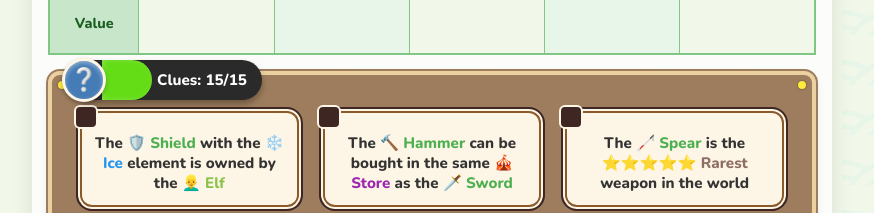
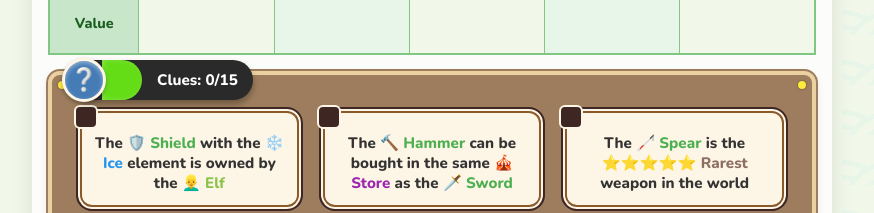
Before and after one commit to Feltoo/Profile-Match, a React (Vite) app: page / in a window 1280 px wide. Shown: the part 565-778 px from the top of the page, without its empty margins (208-1082 px from the left). Built offline with nearby package versions, Linux system fonts and the light colour scheme.

Commit message:
Implement dynamic clue counter and progress bar based on user answers

```diff
--- a/src/App.jsx
+++ b/src/App.jsx
@@ -164,8 +164,10 @@ function App() {
           <div className="clues-badge-icon">
             <span style={{ fontSize: '1.4rem' }}>❔</span>
           </div>
-          <div className="clues-badge-progress"></div>
-          <span className="clues-badge-text">Clues: {level1.clues.length}/15</span>
+          <div className="clues-badge-progress" style={{ width: `calc(40px + ${(level1.clues.filter(clue => clue.check && clue.check(gridState)).length / level1.clues.length) * 100}%)` }}></div>
+          <span className="clues-badge-text">
+            Clues: {level1.clues.filter(clue => clue.check && clue.check(gridState)).length}/{level1.clues.length}
+          </span>
         </div>
 
         <div className="clues-scroll">
--- a/src/data/level.js
+++ b/src/data/level.js
@@ -85,20 +85,95 @@ export const level1 = {
     hammer: { type: 't_hammer', element: 'e_stars', origin: 'o_shop', owner: 'p_santa', rarity: 'r_4', value: 'v_5' },
   },
   clues: [
-    { id: 1, text: "The 🛡️ <span style='color: #4CAF50;'>Shield</span> with the ❄️ <span style='color: #2196F3;'>Ice</span> element is owned by the 👱‍♂️ <span style='color: #8BC34A;'>Elf</span>", status: "neutral" },
-    { id: 2, text: "The 🔨 <span style='color: #4CAF50;'>Hammer</span> can be bought in the same 🎪 <span style='color: #9C27B0;'>Store</span> as the 🗡️ <span style='color: #4CAF50;'>Sword</span>", status: "neutral" },
-    { id: 3, text: "The 🦯 <span style='color: #4CAF50;'>Spear</span> is the ⭐⭐⭐⭐⭐ <span style='color: #8D6E63;'>Rarest</span> weapon in the world", status: "neutral" },
-    { id: 4, text: "The 🗡️ <span style='color: #4CAF50;'>Sword</span> is wielded by the brave 🛡️ <span style='color: #607D8B;'>Knight</span>", status: "neutral" },
-    { id: 5, text: "The 🏹 <span style='color: #4CAF50;'>Bow</span> is only ⭐ <span style='color: #8D6E63;'>1 Star</span> but costs a hefty 💲💲💲💲", status: "neutral" },
-    { id: 6, text: "The 🔨 <span style='color: #4CAF50;'>Hammer</span> is a highly rated ⭐⭐⭐⭐ <span style='color: #8D6E63;'>4 Star</span> artifact", status: "neutral" },
-    { id: 7, text: "The 🦯 <span style='color: #4CAF50;'>Spear</span> is hidden in a 🪨 <span style='color: #795548;'>Cave</span> by a 🪄 <span style='color: #9C27B0;'>Wizard</span>", status: "neutral" },
-    { id: 8, text: "The ✨ <span style='color: #FBC02D;'>Stars</span> element weapon is the most expensive 💲💲💲💲💲", status: "highlight" },
-    { id: 9, text: "The weapon found in the 🌊 <span style='color: #03A9F4;'>Ocean</span> belongs to a living 🧪 <span style='color: #E91E63;'>Potion</span>", status: "neutral" },
-    { id: 10, text: "The 🪵 <span style='color: #795548;'>Wood</span> element weapon has a normal price of 💲💲💲", status: "neutral" },
-    { id: 11, text: "The 🛡️ <span style='color: #607D8B;'>Knight's</span> weapon is rated ⭐⭐⭐ <span style='color: #8D6E63;'>3 Stars</span>", status: "neutral" },
-    { id: 12, text: "The ❄️ <span style='color: #2196F3;'>Ice</span> shield is the absolute cheapest weapon at just 💲", status: "highlight" },
-    { id: 13, text: "The 🛡️ <span style='color: #4CAF50;'>Shield</span> was forged deep inside the 🌋 <span style='color: #FF5722;'>Volcano</span>", status: "neutral" },
-    { id: 14, text: "The 🏹 <span style='color: #4CAF50;'>Bow</span> utilizes the destructive 🔥 <span style='color: #FF9800;'>Fire</span> element", status: "neutral" },
-    { id: 15, text: "The 🦯 <span style='color: #4CAF50;'>Spear</span> also utilizes the 🔥 <span style='color: #FF9800;'>Fire</span> element", status: "neutral" }
+    {
+      id: 1,
+      text: "The 🛡️ <span style='color: #4CAF50;'>Shield</span> with the ❄️ <span style='color: #2196F3;'>Ice</span> element is owned by the 👱‍♂️ <span style='color: #8BC34A;'>Elf</span>",
+      status: "neutral",
+      check: (grid) => grid.shield?.element?.id === 'e_ice' && grid.shield?.owner?.id === 'p_boy'
+    },
+    {
+      id: 2,
+      text: "The 🔨 <span style='color: #4CAF50;'>Hammer</span> can be bought in the same 🎪 <span style='color: #9C27B0;'>Store</span> as the 🗡️ <span style='color: #4CAF50;'>Sword</span>",
+      status: "neutral",
+      check: (grid) => grid.hammer?.origin?.id === 'o_shop' && grid.sword?.origin?.id === 'o_shop'
+    },
+    {
+      id: 3,
+      text: "The 🦯 <span style='color: #4CAF50;'>Spear</span> is the ⭐⭐⭐⭐⭐ <span style='color: #8D6E63;'>Rarest</span> weapon in the world",
+      status: "neutral",
+      check: (grid) => grid.spear?.rarity?.id === 'r_5'
+    },
+    {
+      id: 4,
+      text: "The 🗡️ <span style='color: #4CAF50;'>Sword</span> is wielded by the brave 🛡️ <span style='color: #607D8B;'>Knight</span>",
+      status: "neutral",
+      check: (grid) => grid.sword?.owner?.id === 'p_knight'
+    },
+    {
+      id: 5,
+      text: "The 🏹 <span style='color: #4CAF50;'>Bow</span> is only ⭐ <span style='color: #8D6E63;'>1 Star</span> but costs a hefty <span style='color: #4CAF50;'>$ $ $ $</span>",
+      status: "neutral",
+      check: (grid) => grid.bow?.rarity?.id === 'r_1' && grid.bow?.value?.id === 'v_4'
+    },
+    {
+      id: 6,
+      text: "The 🔨 <span style='color: #4CAF50;'>Hammer</span> is a highly rated ⭐⭐⭐⭐ <span style='color: #8D6E63;'>4 Star</span> artifact",
+      status: "neutral",
+      check: (grid) => grid.hammer?.rarity?.id === 'r_4'
+    },
+    {
+      id: 7,
+      text: "The 🦯 <span style='color: #4CAF50;'>Spear</span> is hidden in a 🪨 <span style='color: #795548;'>Cave</span> by a 🪄 <span style='color: #9C27B0;'>Wizard</span>",
+      status: "neutral",
+      check: (grid) => grid.spear?.origin?.id === 'o_cave' && grid.spear?.owner?.id === 'p_wizard'
+    },
+    {
+      id: 8,
+      text: "The ✨ <span style='color: #FBC02D;'>Stars</span> element weapon is the most expensive <span style='color: #4CAF50;'>$ $ $ $ $</span>",
+      status: "highlight",
+      check: (grid) => grid.hammer?.element?.id === 'e_stars' && grid.hammer?.value?.id === 'v_5'
+    },
+    {
+      id: 9,
+      text: "The weapon found in the 🌊 <span style='color: #03A9F4;'>Ocean</span> belongs to a living 🧪 <span style='color: #E91E63;'>Potion</span>",
+      status: "neutral",
+      check: (grid) => grid.bow?.origin?.id === 'o_ocean' && grid.bow?.owner?.id === 'p_potion'
+    },
+    {
+      id: 10,
+      text: "The 🪵 <span style='color: #795548;'>Wood</span> element weapon has a normal price of <span style='color: #4CAF50;'>$ $ $</span>",
+      status: "neutral",
+      check: (grid) => grid.sword?.element?.id === 'e_wood' && grid.sword?.value?.id === 'v_3'
+    },
+    {
+      id: 11,
+      text: "The 🛡️ <span style='color: #607D8B;'>Knight's</span> weapon is rated ⭐⭐⭐ <span style='color: #8D6E63;'>3 Stars</span>",
+      status: "neutral",
+      check: (grid) => grid.sword?.owner?.id === 'p_knight' && grid.sword?.rarity?.id === 'r_3'
+    },
+    {
+      id: 12,
+      text: "The ❄️ <span style='color: #2196F3;'>Ice</span> shield is the absolute cheapest weapon at just <span style='color: #4CAF50;'>$</span>",
+      status: "highlight",
+      check: (grid) => grid.shield?.element?.id === 'e_ice' && grid.shield?.value?.id === 'v_1'
+    },
+    {
+      id: 13,
+      text: "The 🛡️ <span style='color: #4CAF50;'>Shield</span> was forged deep inside the 🌋 <span style='color: #FF5722;'>Volcano</span>",
+      status: "neutral",
+      check: (grid) => grid.shield?.origin?.id === 'o_volcano'
+    },
+    {
+      id: 14,
+      text: "The 🏹 <span style='color: #4CAF50;'>Bow</span> utilizes the destructive 🔥 <span style='color: #FF9800;'>Fire</span> element",
+      status: "neutral",
+      check: (grid) => grid.bow?.element?.id === 'e_fire'
+    },
+    {
+      id: 15,
+      text: "The 🦯 <span style='color: #4CAF50;'>Spear</span> also utilizes the 🔥 <span style='color: #FF9800;'>Fire</span> element",
+      status: "neutral",
+      check: (grid) => grid.spear?.element?.id === 'e_fire'
+    }
   ]
 };
```
